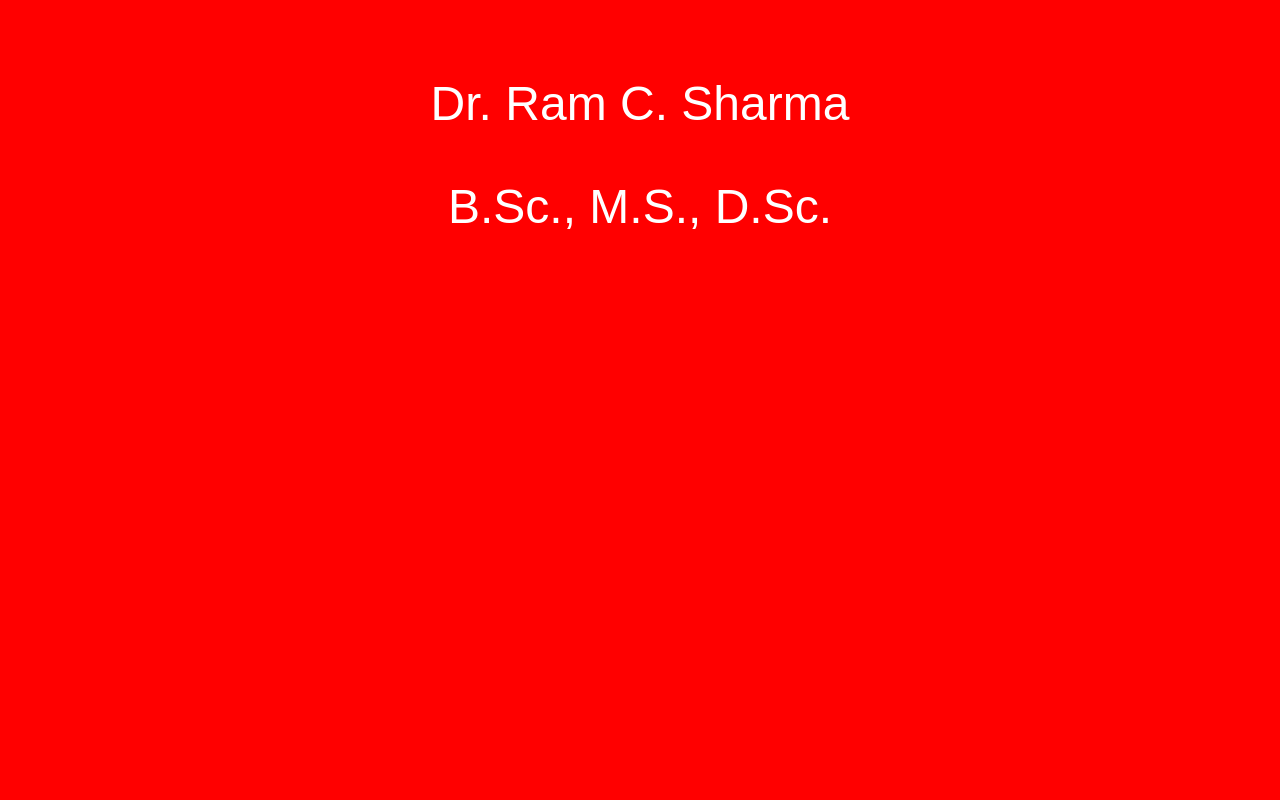
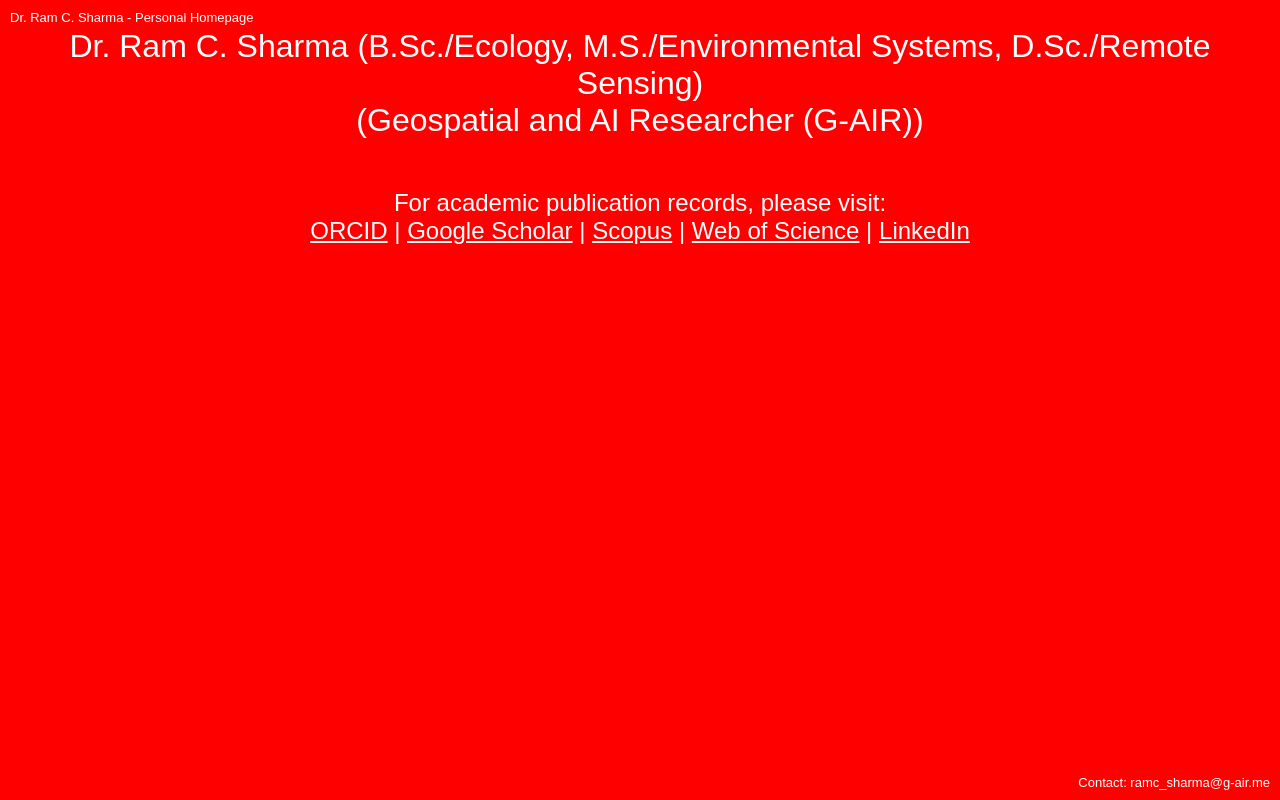
Before and after one commit to ramcsharma/bio, a plain HTML site: page index.html in a window 1280 px wide. Drawn offline with Linux system fonts and the light colour scheme.

Commit message:
Update index.html

```diff
--- a/index.html
+++ b/index.html
@@ -6,15 +6,50 @@
         body {
             background-color: red;
             color: white;
-            font-size: 48px;
             font-family: Arial, sans-serif;
             text-align: center;
             padding-top: 20px;
         }
+        .top-left {
+            position: absolute;
+            top: 0;
+            left: 0;
+            font-size: small;
+            padding: 10px;
+        }
+        .top-middle {
+            font-size: 32px;
+        }
+        .center {
+            font-size: 24px;
+            margin-top: 50px;
+        }
+        .bottom-right {
+            position: absolute;
+            bottom: 0;
+            right: 0;
+            font-size: small;
+            padding: 10px;
+        }
+        a {
+            color: white;
+        }
     </style>
 </head>
 <body>
-    <p>Dr. Ram C. Sharma</p>
-    <p>B.Sc., M.S., D.Sc.</p>
+    <div class="top-left">Dr. Ram C. Sharma - Personal Homepage</div>
+    <div class="top-middle">
+        Dr. Ram C. Sharma (B.Sc./Ecology, M.S./Environmental Systems, D.Sc./Remote Sensing)<br>
+        (Geospatial and AI Researcher (G-AIR))
+    </div>
+    <div class="center">
+        For academic publication records, please visit:<br>
+        <a href="https://orcid.org/0000-0001-5706-4417">ORCID</a> |
+        <a href="https://scholar.google.co.jp/citations?user=HmydFAgAAAAJ&hl=en">Google Scholar</a> |
+        <a href="https://www.scopus.com/authid/detail.uri?authorId=55535852500">Scopus</a> |
+        <a href="https://www.webofscience.com/wos/author/record/AAF-4117-2021">Web of Science</a> |
+        <a href="https://www.linkedin.com/in/ram-c-sharma/">LinkedIn</a>
+    </div>
+    <div class="bottom-right">Contact: ramc_sharma@g-air.me</div>
 </body>
 </html>
```
